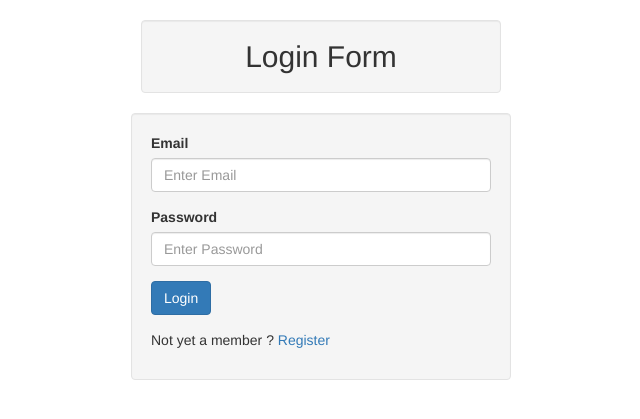
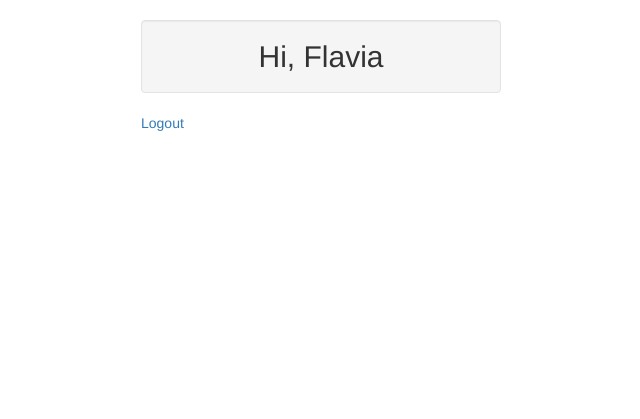
Before and after one commit to osppro/php-login-system, a PHP site: page /home.php in a window 1280 px wide. Shown: the top 419 px of the page, without its empty margins (319-959 px from the left). Run offline with PHP 8.4, Linux system fonts and the light colour scheme.

Commit message:
home page

```diff
--- a/home.php
+++ b/home.php
@@ -1,3 +1,4 @@
+<?php include 'config/config.php'; ?>
 <!DOCTYPE html>
 <html>
 <head>
@@ -13,42 +14,13 @@
 					<h4></h4>
 				</div>
 				<div class="col-md-4">
-					<h2 class="well text-center">Login Form</h2>
+					<h2 class="well text-center">Hi, Flavia</h2>
+					<a href="logout.php">Logout</a>
 				</div>
 				<div class="col-md-4">
 					<h4></h4>
 				</div>
 			</div>
-
-			 <div class="row">
-			 	<div class="container">
-			 		<div class="col-md-4">
-			 			<h4></h4>
-			 		</div>
-			 		<!-- `id`, `firstname`, `lastname`, `email`, `password` -->
-			 		<div class="col-md-4 well">
-			 			<form method="POST" action="">
-
-			 				<div class="form-group">
-			 					<label>Email</label>
-			 					<input type="email" class="form-control" name="email" placeholder="Enter Email">
-			 				</div>
-
-			 				<div class="form-group">
-			 					<label>Password</label>
-			 					<input type="password" class="form-control" name="password" placeholder="Enter Password">
-			 				</div>
-			 				<div class="form-group">
-			 					<button class="btn btn-primary" type="submit" name="login_btn">Login</button>
-			 				</div>
-			 				<p>Not yet a member ? <a href="register.php">Register</a></p>
-			 			</form>
-			 		</div>
-			 		<div class="col-md-4">
-			 			<h4></h4>
-			 		</div>
-			 	</div>
-			 </div>
 		</div>
 </body>
 </html>
--- a/index.php
+++ b/index.php
@@ -1,3 +1,4 @@
+<?php include 'config/config.php'; ?>
 <!DOCTYPE html>
 <html>
 <head>
--- /dev/null
+++ b/logout.php
@@ -0,0 +1 @@
+<?php include 'config/config.php'; ?>
```
Also changed, not shown: config/config.php (+33 -2 lines), register.php (+6 -5 lines).
